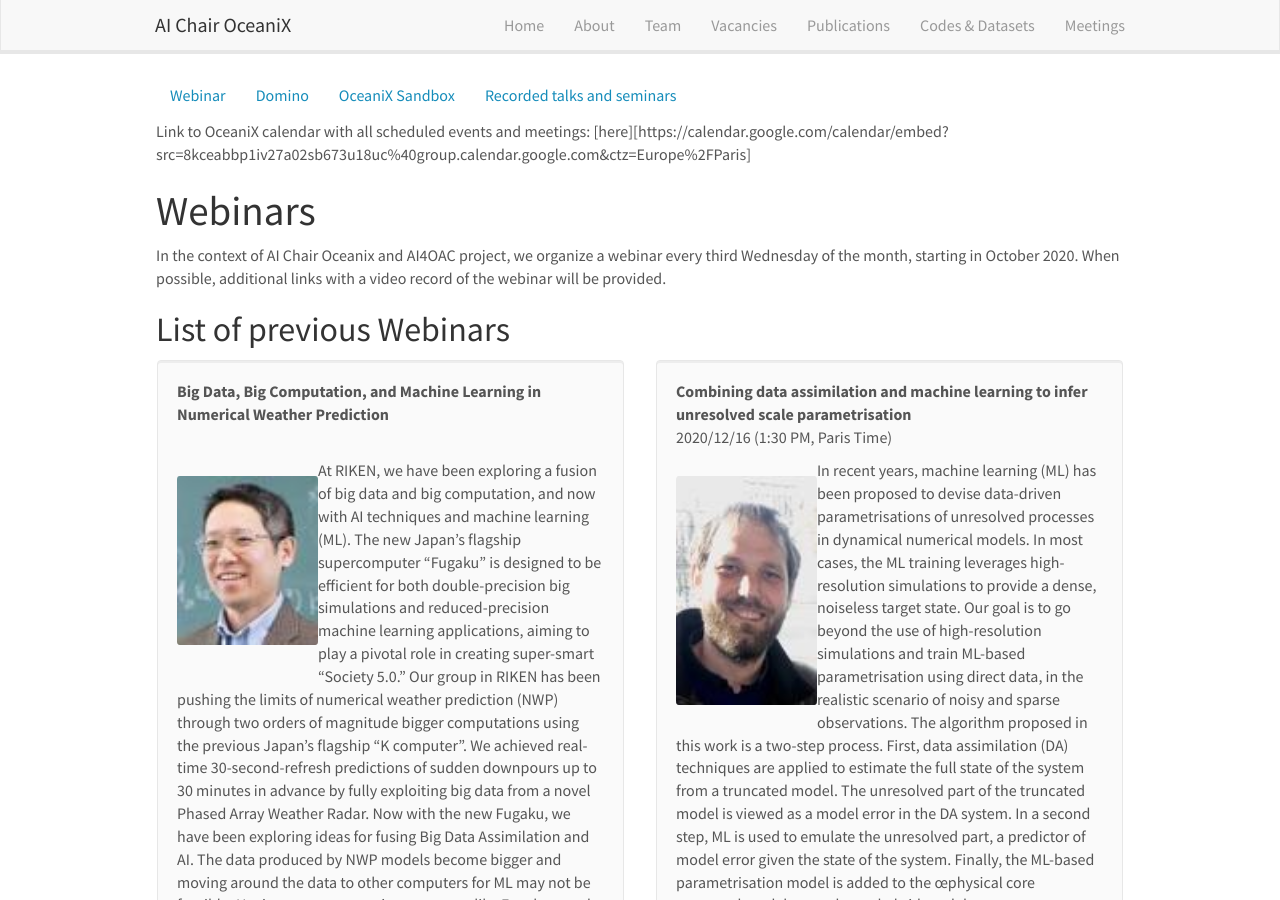
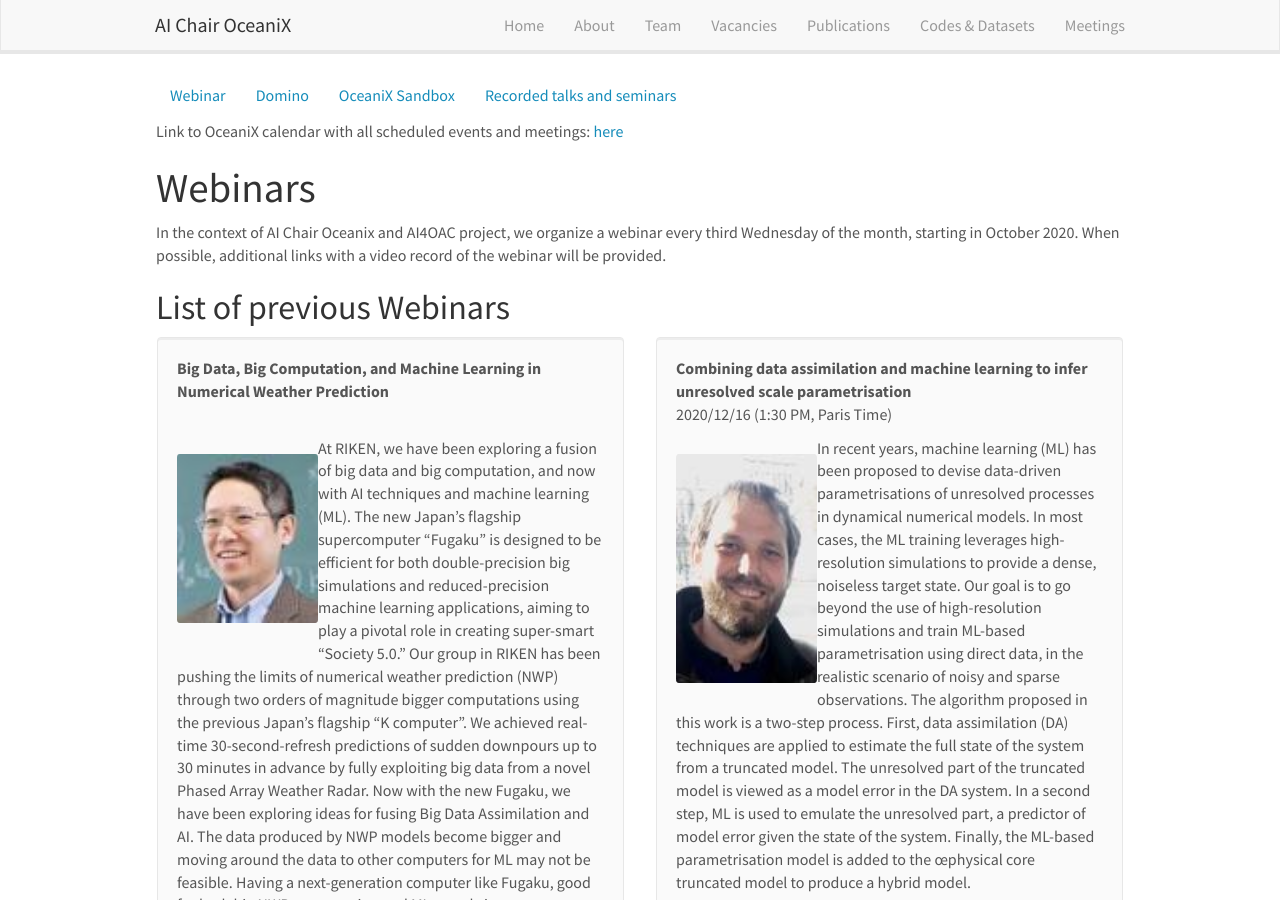
Before and after one commit to CIA-Oceanix/CIA-Oceanix.github.io, a Jekyll site: the page built from _pages/meetings.md, in a window 1280 px wide and 900 px high. Built offline with Jekyll 4.4.1, drawn with Linux system fonts in a browser that asks for light colours; nearby versions of some CDN libraries.

Commit message:
Update meetings.md

```diff
--- a/_pages/meetings.md
+++ b/_pages/meetings.md
@@ -6,7 +6,7 @@ sitemap: false
 permalink: /meetings
 ---
 
-Link to OceaniX calendar with all scheduled events and meetings: [here][https://calendar.google.com/calendar/embed?src=8kceabbp1iv27a02sb673u18uc%40group.calendar.google.com&ctz=Europe%2FParis]
+Link to OceaniX calendar with all scheduled events and meetings: [here](https://calendar.google.com/calendar/embed?src=8kceabbp1iv27a02sb673u18uc%40group.calendar.google.com&ctz=Europe%2FParis)
 
 # Webinars
 
```
